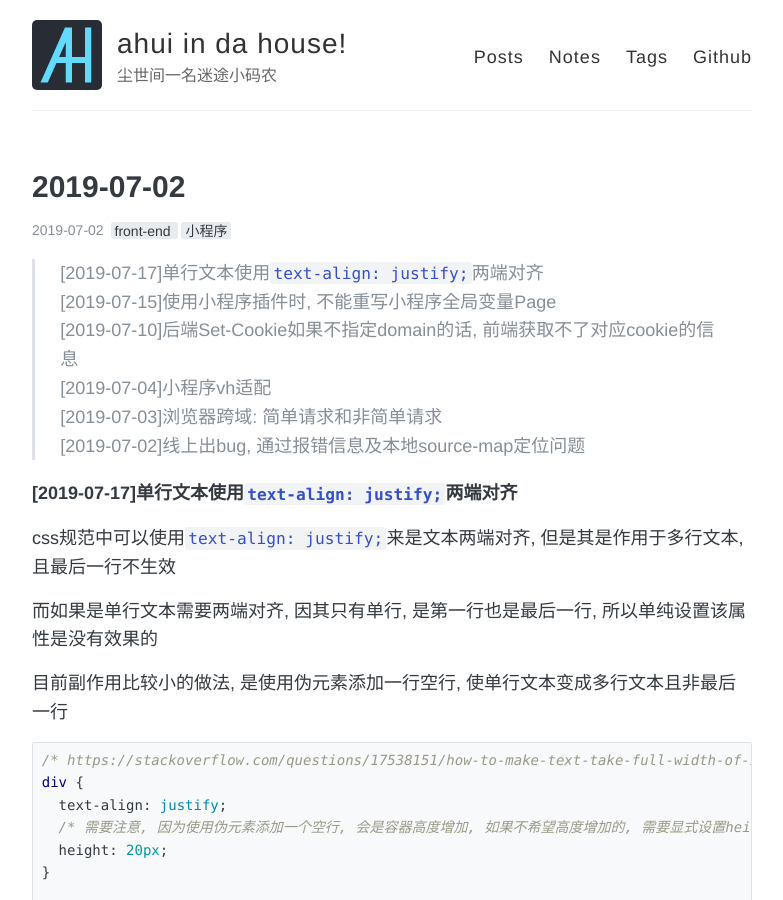
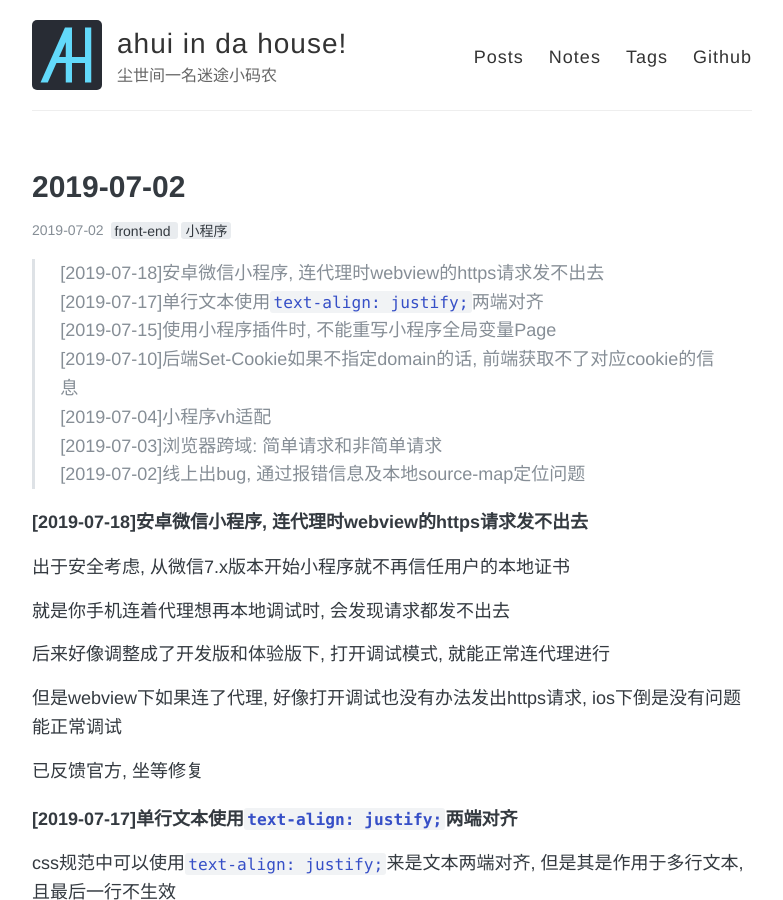
Before and after one commit to funkyLover/blog, a Jekyll site: the page built from notes/_posts/2019-07-02-notes.md, in a window 1280 px wide and 900 px high. Shown: the whole window, without its empty margins (248-1031 px from the left). Built offline with Jekyll 4.4.1, drawn with Linux system fonts in a browser that asks for light colours; comment, search, counter and statistics services are not loaded.

Commit message:
[note]add;

```diff
--- a/notes/_posts/2019-07-02-notes.md
+++ b/notes/_posts/2019-07-02-notes.md
@@ -7,12 +7,25 @@ comments: true
 share: true
 ---
 
+> [2019-07-18]安卓微信小程序, 连代理时webview的https请求发不出去 <br>
 > [2019-07-17]单行文本使用`text-align: justify;`两端对齐 <br>
 > [2019-07-15]使用小程序插件时, 不能重写小程序全局变量Page <br>
 > [2019-07-10]后端Set-Cookie如果不指定domain的话, 前端获取不了对应cookie的信息 <br>
 > [2019-07-04]小程序vh适配 <br>
 > [2019-07-03]浏览器跨域: 简单请求和非简单请求 <br>
 > [2019-07-02]线上出bug, 通过报错信息及本地source-map定位问题 <br>
+
+##### [2019-07-18]安卓微信小程序, 连代理时webview的https请求发不出去
+
+出于安全考虑, 从微信7.x版本开始小程序就不再信任用户的本地证书
+
+就是你手机连着代理想再本地调试时, 会发现请求都发不出去
+
+后来好像调整成了开发版和体验版下, 打开调试模式, 就能正常连代理进行
+
+但是webview下如果连了代理, 好像打开调试也没有办法发出https请求, ios下倒是没有问题能正常调试
+
+已反馈官方, 坐等修复
 
 ##### [2019-07-17]单行文本使用`text-align: justify;`两端对齐
 
```
